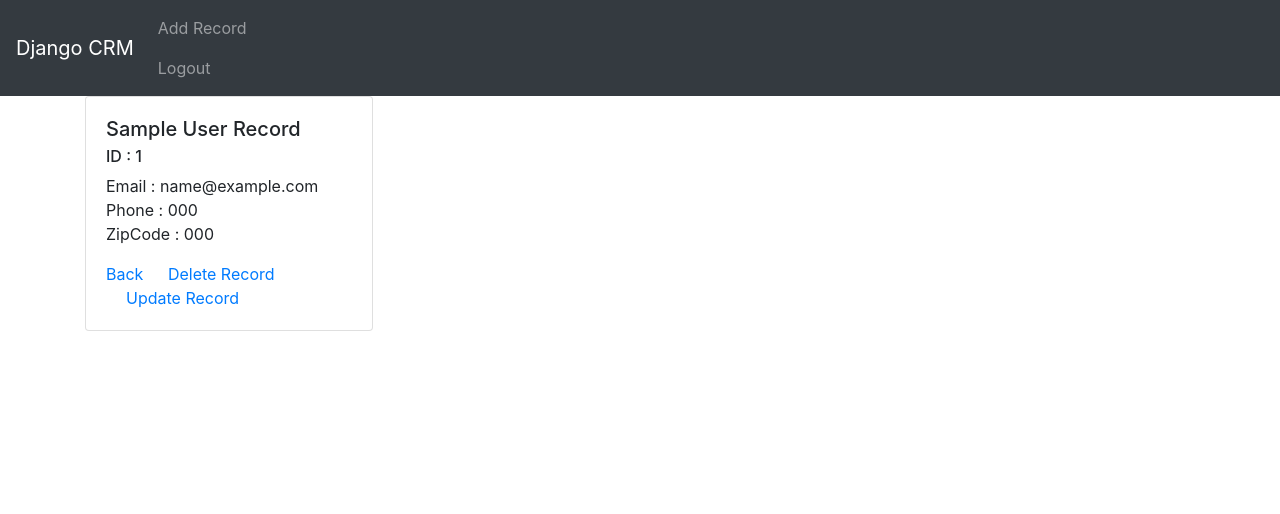
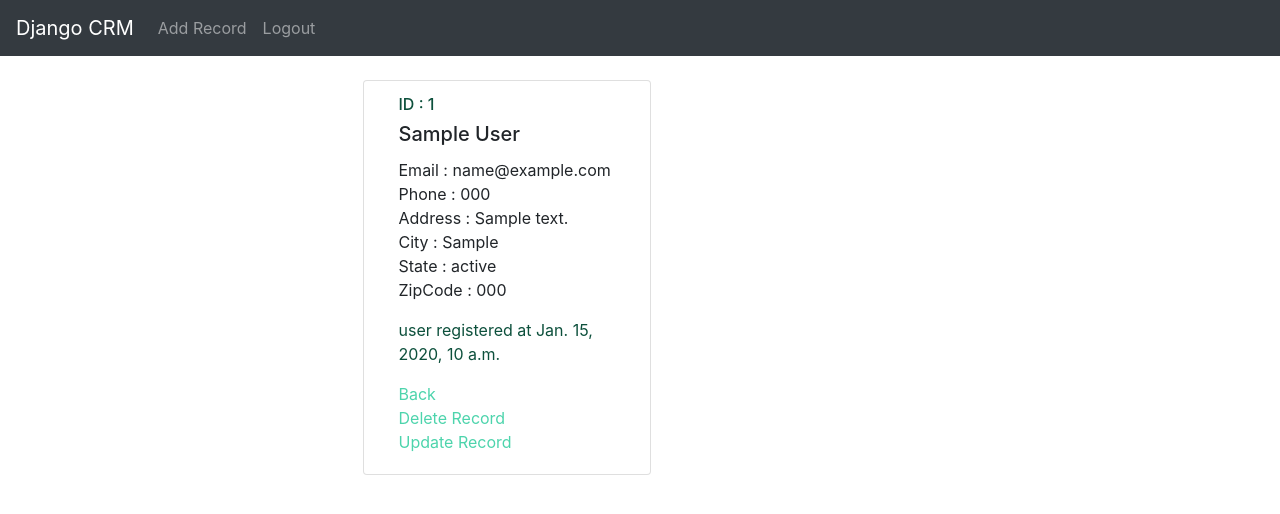
Before and after one commit to bitadf/django_crm, a Django app: page /record/1 in a window 1280 px wide. Shown: the top 514 px of the page. Run offline with Django 5.2, Linux system fonts and the light colour scheme; a user stored in the database is signed in; tables that the repository leaves empty hold one stand-in row (values such as "Sample post").

Commit message:
better style

```diff
--- a/web/templates/navbar.html
+++ b/web/templates/navbar.html
@@ -1,6 +1,7 @@
 <nav class="navbar navbar-expand-lg navbar-dark bg-dark">
     <a class="navbar-brand" href="{% url 'home' %}">Django CRM</a>
-    <button class="navbar-toggler" type="button" data-toggle="collapse" data-target="#navbarSupportedContent" aria-controls="navbarSupportedContent" aria-expanded="false" aria-label="Toggle navigation">
+    <button class="navbar-toggler" type="button" data-toggle="collapse" data-target="#navbarSupportedContent"
+     aria-controls="navbarSupportedContent" aria-expanded="false" aria-label="Toggle navigation">
       <span class="navbar-toggler-icon"></span>
     </button>
 
@@ -9,8 +10,10 @@
         {% if user.is_authenticated %}
         <li class="nav-item">
           <a class="nav-link" href="{% url 'add_record' %}">Add Record</a>
+        </li>
+        <li class="nav-item"></li>
           <a class="nav-link" href="{% url 'logout' %}">Logout</a>
-
+        </li>
         {% else %}
         <li class="nav-item">
           <a class="nav-link" href="{% url 'register' %}">Register</a>
--- a/web/templates/record.html
+++ b/web/templates/record.html
@@ -9,20 +9,26 @@
     {{customer_record.zipcode}}<br/>
     {{customer_record.id}}<br/>
 -->
-<div class="card" style="width: 18rem;">
+<br/>
+<div class="card col-md-6 offset-md-3" style="width: 18rem;">
     <div class="card-body">
+      <h6 class="card-subtitle mb-2 text-body-secondary" style="color: #0D503C;">ID : {{customer_record.id}}</h6>
       <h5 class="card-title">{{customer_record.first_name}}
-        {{customer_record.last_name}} Record</h5>
-      <h6 class="card-subtitle mb-2 text-body-secondary">ID : {{customer_record.id}}</h6>
+        {{customer_record.last_name}} </h5>
+
       <p class="card-text">
         Email : {{customer_record.email}}<br/>
         Phone : {{customer_record.phone}}<br/>
+        Address : {{customer_record.address}}<br/>
+        City : {{customer_record.city}}<br/>
+        State : {{customer_record.state}}<br/>
         ZipCode : {{customer_record.zipcode}}<br/>
+      <p style="color: #0D503C">user registered at {{customer_record.created_at}}</p>
 
       </p>
-      <a href="{% url 'home' %}" class="card-link">Back</a>
-      <a href="{% url 'delete_record' customer_record.id %}" class="card-link">Delete Record </a>
-      <a href="{% url 'update_record' customer_record.id %}" class="card-link">Update Record</a>
+      <a href="{% url 'home' %}" class="card-link" style="color: #4DD4AC;">Back</a><br/>
+      <a href="{% url 'delete_record' customer_record.id %}" class="card-link" style="color: #4DD4AC;">Delete Record </a><br/>
+      <a href="{% url 'update_record' customer_record.id %}" class="card-link" style="color: #4DD4AC;">Update Record</a><br/>
     </div>
   </div>
 
--- a/web/templates/register.html
+++ b/web/templates/register.html
@@ -1,8 +1,9 @@
 {% extends 'base.html' %}
 {% block content %}
 <div class="col-md-6 offser-md-3">
+<br/>
 <h1>register</h1>
-<form method="POST" action="">
+<form method="POST" action="{% url 'register' %}">
     {% csrf_token %}
     {% if form.errors %}
         <div class="alert alert-warning
@@ -19,7 +20,6 @@
         </div>
     {% endif %}
     {{ form.as_p}}
-
     <br/>
     <button type="submit" class="btn btn-secondary">register</button>
     </form>
--- a/web/templates/update_record.html
+++ b/web/templates/update_record.html
@@ -2,6 +2,7 @@
 {% block content %}
 
 <div class="col-md-6 offset-md-3">
+<br/>
 <h1>Update Record</h1>
 <br/>
 
@@ -11,8 +12,8 @@
 	{{ form.as_p }}
 
 <br/>
-  <button type="submit" class="btn btn-secondary">Save</button>
-  <a href="{% url 'home' %}" class ="btn btn-secondary">Back</a>
+  <button type="submit" class="btn btn-secondary" style="background-color: #4DD4AC;">Save</button>
+  <a href="{% url 'home' %}" class ="btn btn-secondary" >Back</a>
 
 </form>
 
```
Also changed, not shown: web/templates/home.html (+9 -7 lines).
